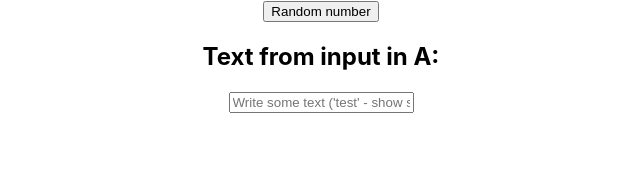
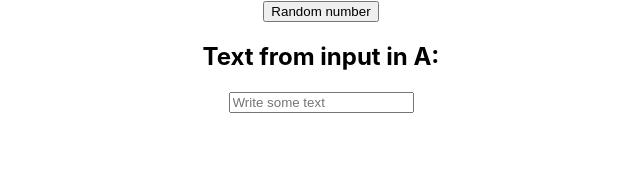
Before and after one commit to Sergi83/react_comp_props, a React (Create React App) app: page / in a window 1280 px wide. Shown: the top 182 px of the page, without its empty margins (319-959 px from the left). Built offline with nearby package versions, Linux system fonts and the light colour scheme.

Commit message:
add comments

```diff
--- a/src/components/App/App.js
+++ b/src/components/App/App.js
@@ -5,7 +5,6 @@ import A from './../ClassComponent/A';
 // import C from '../ClassComponent/C';
 
 function App(props) {
-  console.log(props, "app props");
 
   return (
     <div className="App">
--- a/src/components/ClassComponent/A.js
+++ b/src/components/ClassComponent/A.js
@@ -2,7 +2,7 @@ import React from 'react';
 import B from './B';
 
 
-// TODO: 1) render a text from input in class component A; 2) take props from B (passed from C) component
+// TODO: 1) render a text from input in class component A; 2) take props (button with a function that give random number) from C (passed from B) component
 
 
 class A extends React.Component {
@@ -22,14 +22,14 @@ class A extends React.Component {
 
     // setState method write data to props ("this.state" "test")
     handleChange(e) {
-        console.log(e);
+        // console.log(e);
 
-        // e - the event after pushed button in component C
+        // e - the value after pushed button in component C (get random number, 3 signs after comma)
         let a = e*1000;
 
-        //
+        // input value changing to the "a" (random number * 1000) if button pushed
         if (e && e.target && e.target.value) {
-            // a - containe any input value and value from component C after pushed button (get random number - function), if value from function - the value * 1000
+            // a - contain any input value or value from component C (random number),  if value from C - the value * 1000
             a = e.target.value
         }
 
@@ -58,12 +58,12 @@ class A extends React.Component {
                 type="text"
                 onChange={this.handleChange}
                 value={this.state.test}
-                placeholder="Write some text ('test' - show some random number)"
+                placeholder="Write some text"
 
                 />
 
 
-                {/* in class component need to write a props with this.props */}
+                {/* in class component need to write a props with this.props. ... */}
                 { this.props.test ? <h1>Random number from C: {this.props.test}</h1> : null}
 
             </div>
--- a/src/components/ClassComponent/B.js
+++ b/src/components/ClassComponent/B.js
@@ -1,9 +1,7 @@
 import React from 'react';
 import C from './C';
-// import A from './A';
 
 function B(props) {
-    console.log(props, 'B component');
 
   return (
 
--- a/src/components/ClassComponent/C.js
+++ b/src/components/ClassComponent/C.js
@@ -1,6 +1,4 @@
 import React from 'react';
-// import B from './B';
-
 
 // 1. Створити класовий компонент в якому з допомогою стану компоненту всі дані з інпута в який юзер буде вводити тест - будуть в режимі реального часу відображатись в функціональному компоненті в h1 тегу.
 
@@ -8,18 +6,17 @@ import React from 'react';
 	// 2. Створити 3 компонента крізь які будемо передавати функцію з рандомним числом та повертати в головний компонент  де отримане значення з компонента  С будемо множити на 1000 та записувати в стейт . (А -> B -> C > B > A)
 
 function C(props) {
-  console.log(props, 'C res');
-
-
-  // get random number (function)
-//   let num = Math.random().toFixed(4);
-// console.log(num, 'C num');
 
   return (
     <div>
 
-      <button type="button" onClick={() => props.changeNum(Math.random().toFixed(4))} >Random number
+      <button
+      type="button"
+      onClick={() => props.changeNum(Math.random().toFixed(3))}
+      >
+      Random number
       </button>
+
     </div>
   )
 }
```
